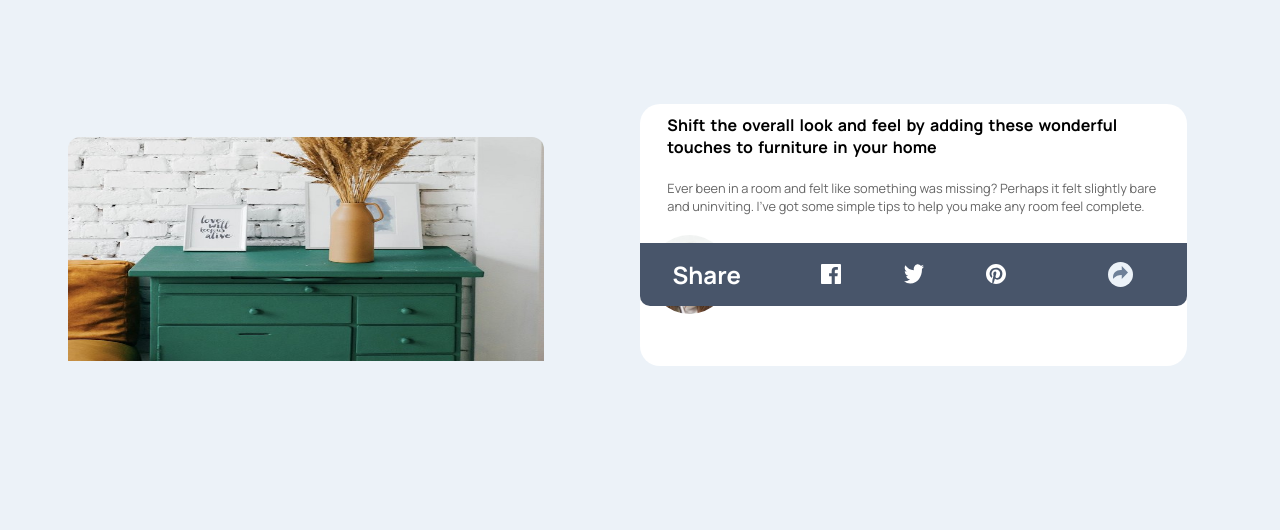
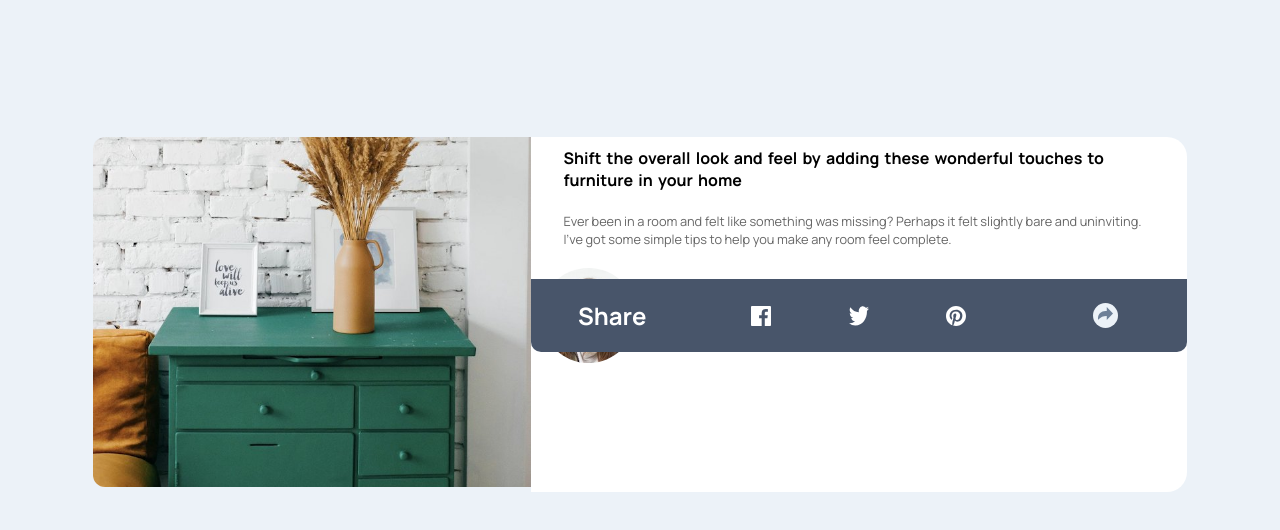
Before and after one commit to ChamuMutezva/article-preview-component, a React (Create React App) app: page / in a window 1280 px wide. Shown: the top 530 px of the page. Built offline with nearby package versions, Linux system fonts and the light colour scheme.

Commit message:
fix: image width by sizing the container

```diff
--- a/src/index.css
+++ b/src/index.css
@@ -7,16 +7,18 @@ body {
  background-color: hsl(210, 46%, 95%);
  font-family: 'Manrope', sans-serif;
 }
-
+.header{
+margin: 73px auto 0;
+width: min(87%, 375px);
+}
 .illustration {
-  margin: 73px auto 0;
-  width: 87%;
+  width: 100%;
   border-top-left-radius: 12px;
   border-top-right-radius: 12px;
-  height: 28vh;
+ /* height: 28vh; */
 }
 .container {
-  width: 90%;
+  width: min(87%, 375px);
   margin: auto;
   background-color: white;
   border-bottom-right-radius: 20px;
@@ -85,7 +87,7 @@ display: grid;
 grid-template-columns: 1fr 3fr 1fr;
 justify-content: center;
 border-radius: 0 0 10px 10px;
-padding: 15px;
+padding: 20px;
 align-items: center;
 color: white;
 
@@ -102,16 +104,26 @@ color: white;
   .App {
     text-align: center;
     display: flex;
+    width: 90%;
+margin: auto;
 }
 
 .header {
-  width: 45%;
+  width: 40%;
+}
+.illustration {
+  border-top-left-radius: 12px;
+  border-top-right-radius: 0px;
+  border-bottom-left-radius: 12px;
+  border-bottom-right-radius: 0px;
 }
 .container {
-  width: 45%;
-  margin: 40px auto 0;
-  border-top-left-radius: 20px;
+  width: 60%;
+  margin: 73px auto 0;
+  border-top-left-radius: 0px;
   border-top-right-radius: 20px;
+  border-bottom-left-radius: 0px;
+  border-bottom-right-radius: 20px;
 }
 
 }
```
